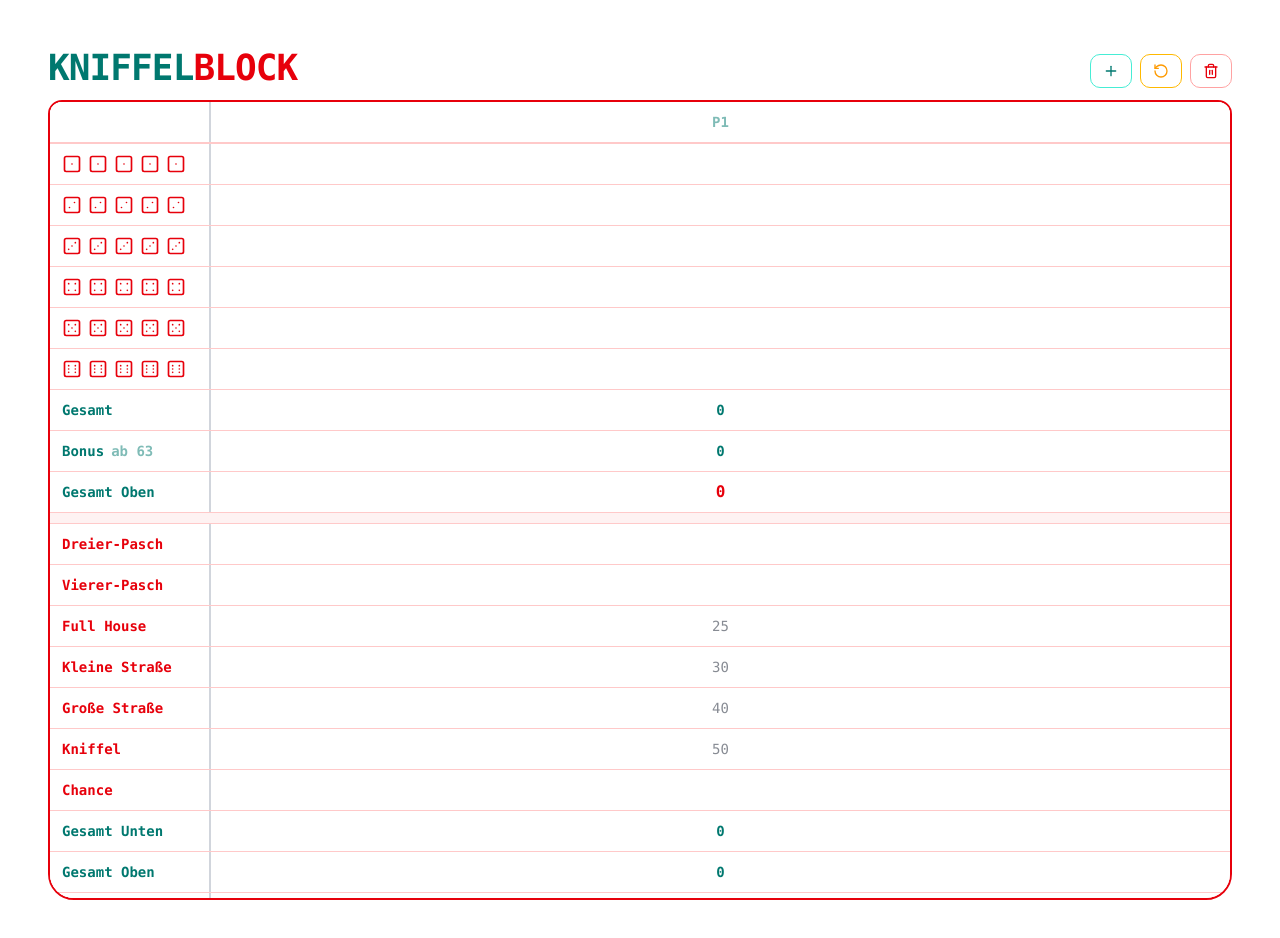
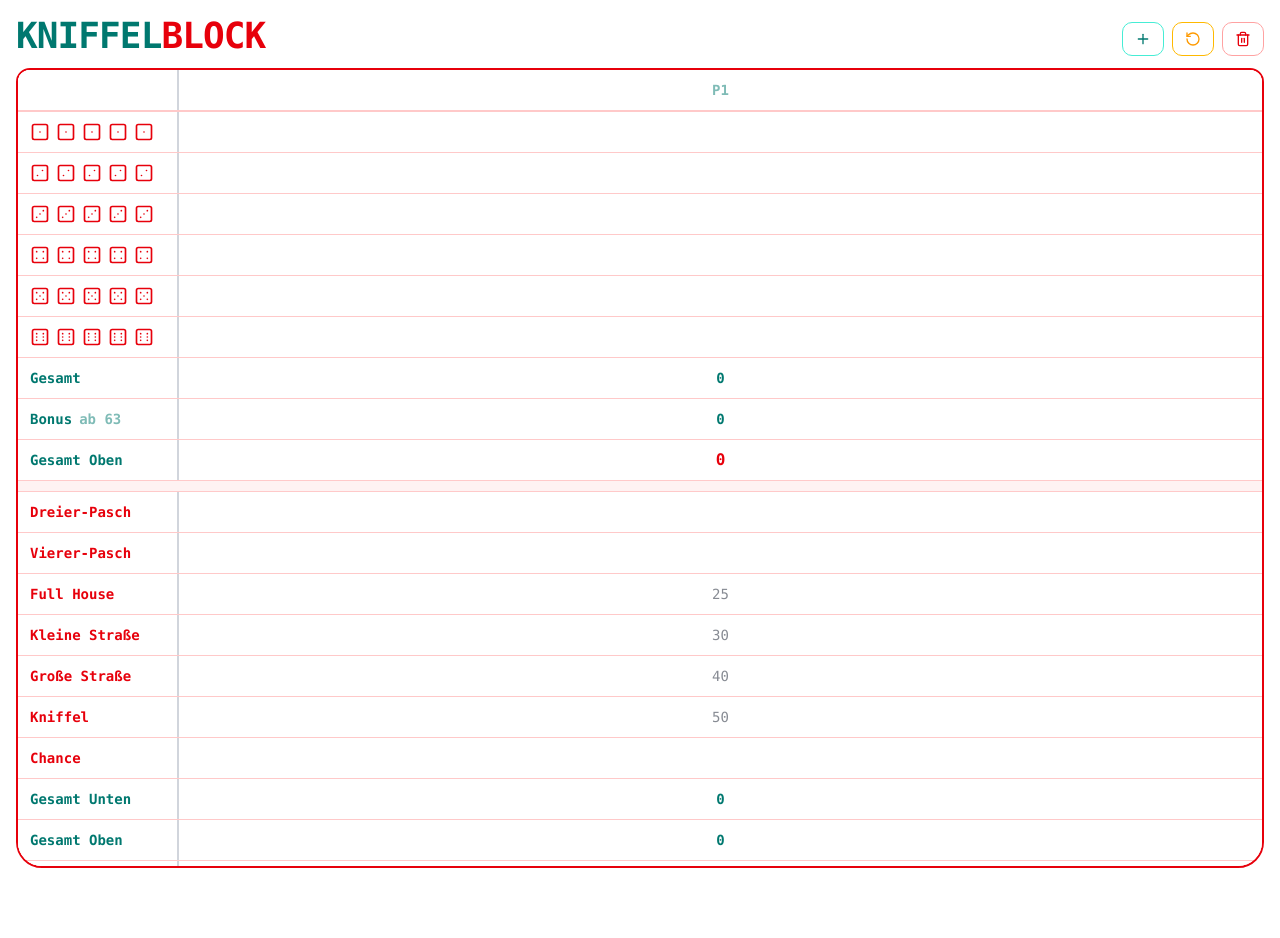
Before and after one commit to nlsmllr/kniffelblock, a Next.js app: page / in a window 1280 px wide. Shown: the top 938 px of the page. After the commit the page ends 884 px from the top, so only its background shows below. Built offline with nearby package versions, Linux system fonts and the light colour scheme.

Commit message:
fuck this

```diff
--- a/app/KniffelBlock.tsx
+++ b/app/KniffelBlock.tsx
@@ -183,7 +183,7 @@ export function Kniffelblock() {
   if (!loaded) return null;
 
   return (
-    <div className="mx-auto w-full sm:p-12 p-4">
+    <div className="mx-auto w-full p-4">
       <Header onAdd={addPlayer} onReset={reset} onHardReset={hardReset} />
       <div className="overflow-auto overscroll-none snap-x snap-mandatory scroll-pl-[130px] sm:scroll-pl-[160px] max-h-[calc(100dvh-80px)] sm:max-h-screen w-full rounded-t-xl rounded-b-4xl border-2 border-red-600 bg-white">
         {/* <div className="flex flex-col w-full min-w-max"> */}
```
